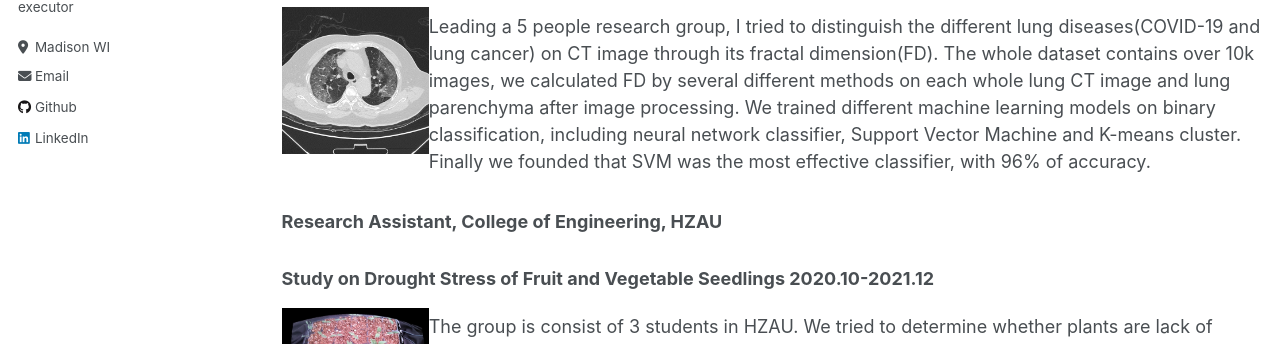
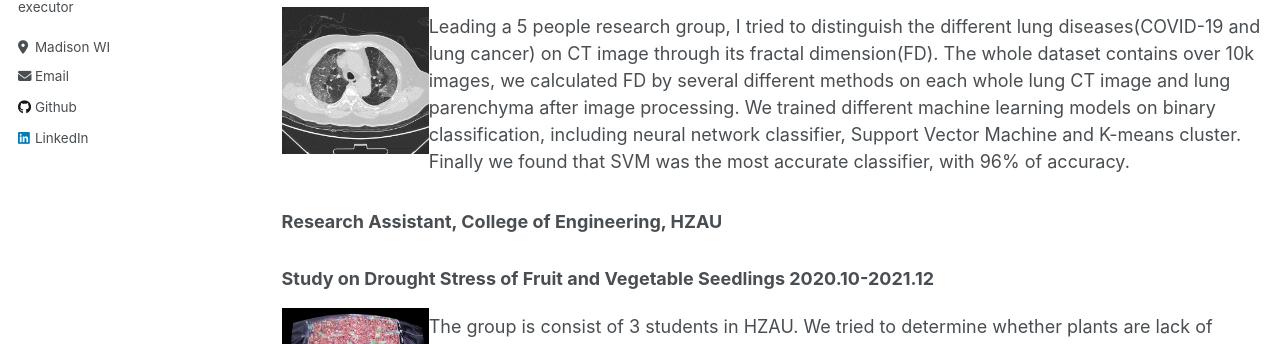
Before and after one commit to siyanwang123/siyanwang123.github.io, a Jekyll site: the page built from _pages/research.md, in a window 1280 px wide and 1184 px high. Shown: the part 305-649 px from the top of the window. Built offline with Jekyll 4.4.1, drawn with Linux system fonts in a browser that asks for light colours.

Commit message:
Update research.md

```diff
--- a/_pages/research.md
+++ b/_pages/research.md
@@ -12,7 +12,7 @@ author_profile: true
 
 <img align="left" src="/images/pCT490.jpg" style="width:15%">
 
-Leading a 5 people research group, I tried to distinguish the different lung diseases(COVID-19 and lung cancer) on CT image through its fractal dimension(FD). The whole dataset contains over 10k images, we calculated FD by several different methods on each whole lung CT image and lung parenchyma after image processing. We trained different machine learning models on binary classification, including neural network classifier, Support Vector Machine and K-means cluster. Finally we founded that SVM was the most effective classifier, with 96% of accuracy.
+Leading a 5 people research group, I tried to distinguish the different lung diseases(COVID-19 and lung cancer) on CT image through its fractal dimension(FD). The whole dataset contains over 10k images, we calculated FD by several different methods on each whole lung CT image and lung parenchyma after image processing. We trained different machine learning models on binary classification, including neural network classifier, Support Vector Machine and K-means cluster. Finally we found that SVM was the most accurate classifier, with 96% of accuracy.
 
 
 
```
